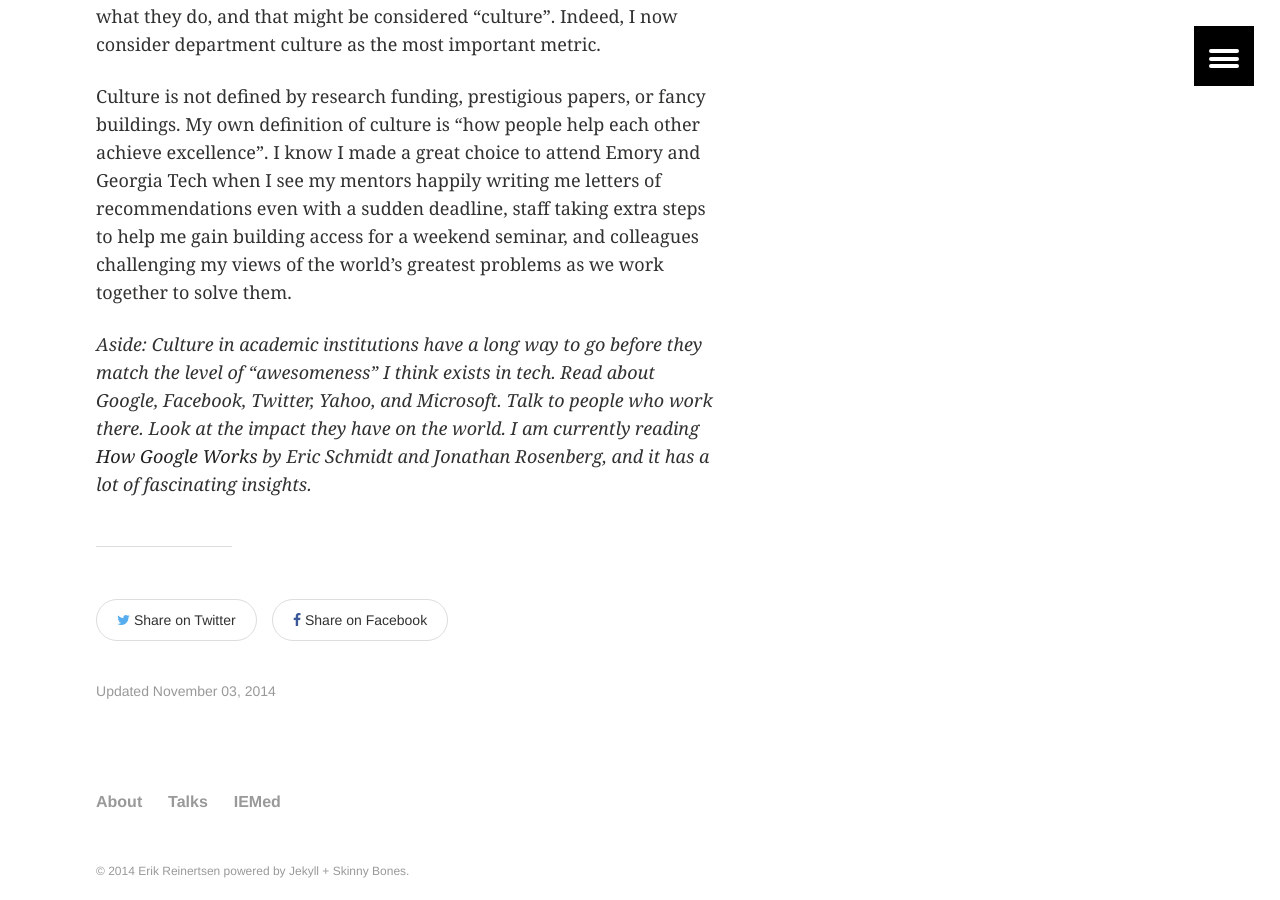
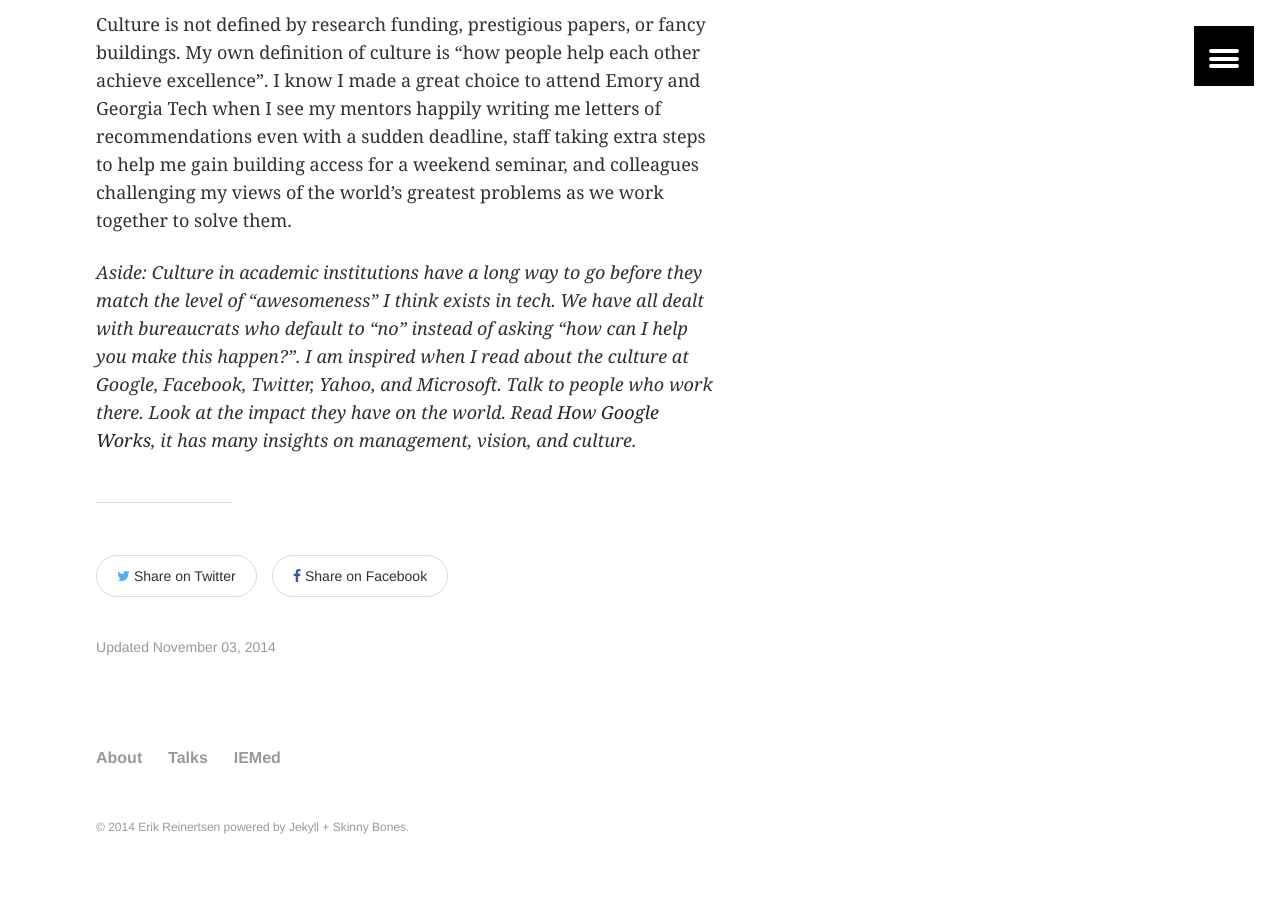
Before and after one commit to erikr/erikr.github.io, a Jekyll site: the page built from _posts/2014-11-03-what-makes-a-great-grad-program.md, in a window 1280 px wide and 900 px high, scrolled down 1805 px. Built offline with Jekyll 4.4.1, drawn with Linux system fonts in a browser that asks for light colours; nearby versions of some CDN libraries; some of the changed text lies outside the part shown.

Commit message:
edit program culture

```diff
--- a/_posts/2014-11-03-what-makes-a-great-grad-program.md
+++ b/_posts/2014-11-03-what-makes-a-great-grad-program.md
@@ -6,7 +6,7 @@
 
 I answered the following question for a fellowship application, and thought it was interesting enough to share:
 
-> What are the considerations involved in your choice of graduate school? You may use more than the allotted space for your response, and any additional text will be included in your application. However, when you print this page, only the text that appears in the box will print.
+> What are the considerations involved in your choice of graduate school?
 
 As I reflect on my academic career, I noticed my framework for choosing a graduate school evolved over time. Every year, I gain a clearer view of dynamics governing myself, people, and institutions. Here I discuss not only my considerations of how I chose graduate school, but how and why my perspective changed.
 
@@ -20,4 +20,4 @@
 
 Culture is not defined by research funding, prestigious papers, or fancy buildings. My own definition of culture is “how people help each other achieve excellence”. I know I made a great choice to attend Emory and Georgia Tech when I see my mentors happily writing me letters of recommendations even with a sudden deadline, staff taking extra steps to help me gain building access for a weekend seminar, and colleagues challenging my views of the world’s greatest problems as we work together to solve them.
 
-*Aside: Culture in academic institutions have a long way to go before they match the level of "awesomeness" I think exists in tech. Read about Google, Facebook, Twitter, Yahoo, and Microsoft. Talk to people who work there. Look at the impact they have on the world. I am currently reading [How Google Works](http://www.amazon.com/How-Google-Works-Eric-Schmidt/dp/1455582344) by Eric Schmidt and Jonathan Rosenberg, and it has a lot of fascinating insights.*
+*Aside: Culture in academic institutions have a long way to go before they match the level of "awesomeness" I think exists in tech. We have all dealt with bureaucrats who default to "no" instead of asking "how can I help you make this happen?". I am inspired when I read about the culture at Google, Facebook, Twitter, Yahoo, and Microsoft. Talk to people who work there. Look at the impact they have on the world. Read [How Google Works](http://www.amazon.com/How-Google-Works-Eric-Schmidt/dp/1455582344), it has many insights on management, vision, and culture.*
```
